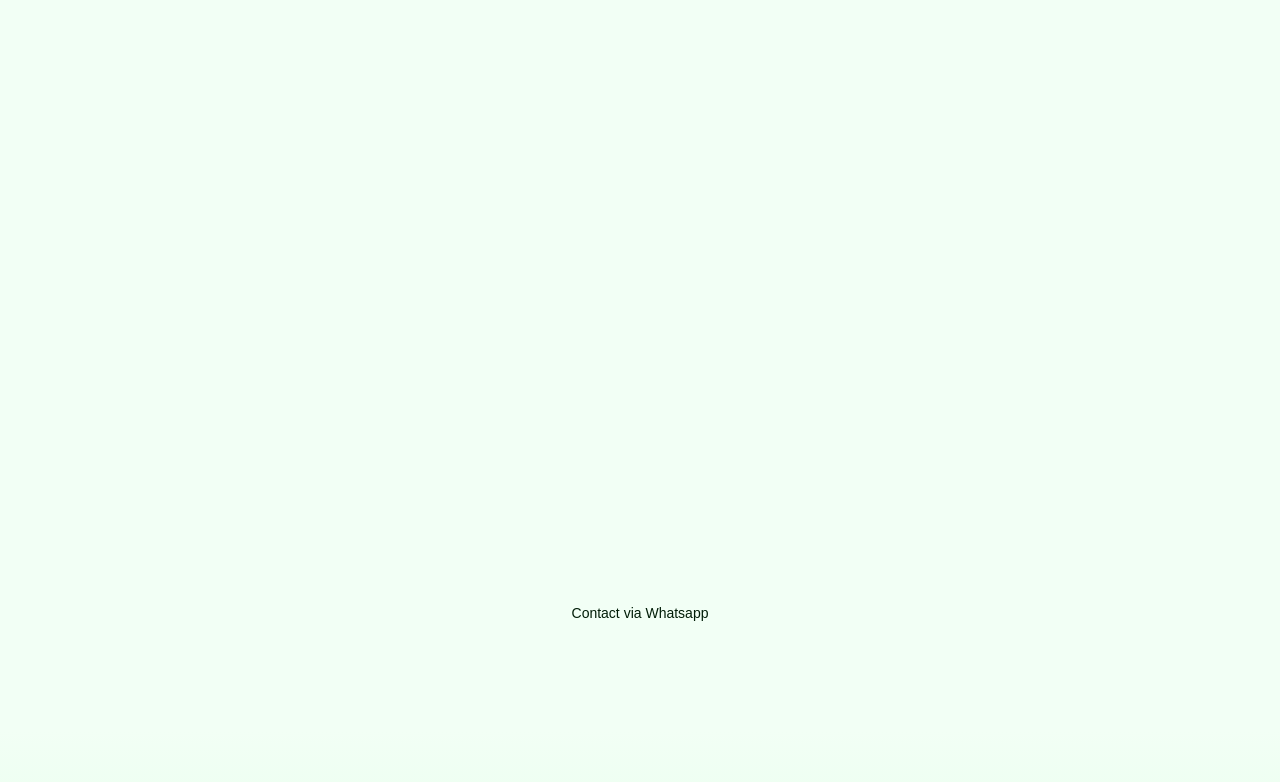
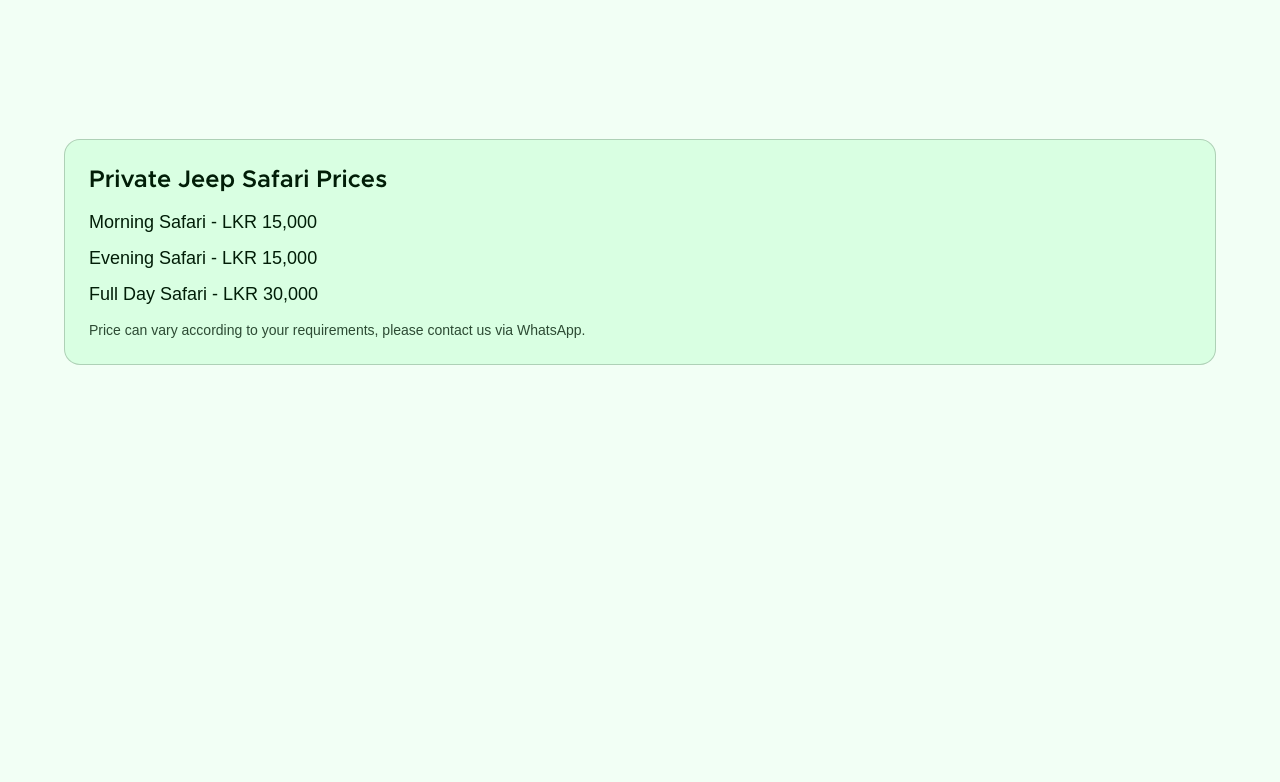
Before and after one commit to ocevialab/NimalSafary, a Next.js app: page /parks/yala in a window 1280 px wide. Shown: the part 2560-3342 px from the top of the page. Built offline with nearby package versions, Linux system fonts and the light colour scheme; a web font is replaced by a local one.

Commit message:
Add Private Jeep Safari Prices section to Features component and remove unnecessary whitespace in SafarisClient component

```diff
--- a/app/parks/Features.tsx
+++ b/app/parks/Features.tsx
@@ -375,6 +375,21 @@ const Features: React.FC<FeatureProp> = ({ packageName }) => {
         </div>
       </div>
 
+      <div className="w-full rounded-2xl border border-primary/20 bg-[#D9FFE2] p-4 md:p-6 mb-8">
+        <h3 className="text-lg md:text-2xl font-semibold text-primary mb-3">
+          Private Jeep Safari Prices
+        </h3>
+        <ul className="space-y-2 text-sm md:text-lg text-primary">
+          <li>Morning Safari - LKR 15,000</li>
+          <li>Evening Safari - LKR 15,000</li>
+          <li>Full Day Safari - LKR 30,000</li>
+        </ul>
+        <p className="mt-3 text-xs md:text-sm text-primary/80">
+          Price can vary according to your requirements, please contact us via
+          WhatsApp.
+        </p>
+      </div>
+
       <div
         ref={featuresGridRef}
         className="grid grid-cols-3 sm:grid-cols-3 md:grid-cols-4 lg:grid-cols-5 xl:grid-cols-8 gap-2 sm:gap-3 md:gap-4 lg:gap-6 justify-items-center w-full"
--- a/app/safaris/SafarisClient.tsx
+++ b/app/safaris/SafarisClient.tsx
@@ -350,7 +350,6 @@ const SafarisClient = () => {
             Safaris
           </h2>
         </div>
-
         {/* Safari Cards Section */}
         <div
           ref={cardsContainerRef}
```
